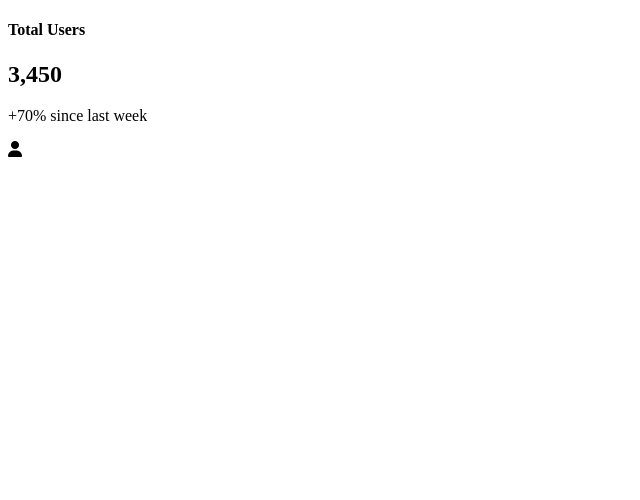
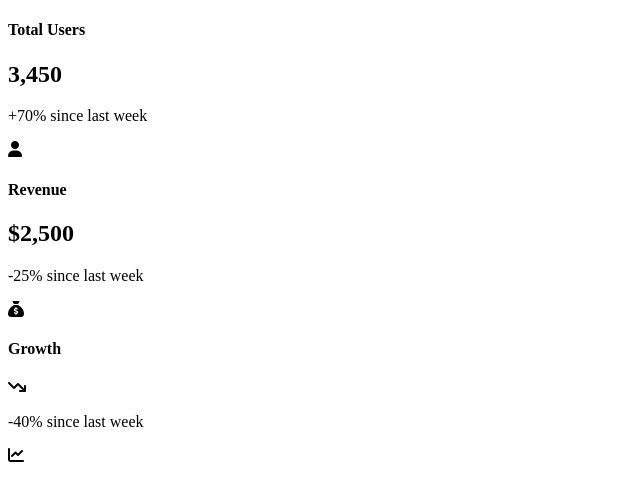
Before and after one commit to Eva-004/Dashboard-stats-card, a plain HTML site: page index.html in a window 1280 px wide. Shown: the whole page, without its empty margins (0-640 px from the left). Drawn offline with Linux system fonts and the light colour scheme.

Commit message:
Add revenue and growth section to dashboard

```diff
--- a/index.html
+++ b/index.html
@@ -23,13 +23,25 @@
         </div>
         <div class="card">
             <div class="revenue">
-
-        </div>
+              <h4>Revenue</h4>
+              <h2>$2,500</h2>
+              <p class="down">-25% <span>since last week</span></p>
+            </div>
+            <div class="icon">
+                <i class="fa-solid fa-sack-dollar"></i>
+            </div>
         </div>
        <div class="card">
          <div class="growth">
-
-        </div>
+           <h4>Growth</h4>
+           <div class="icon">
+                <i class="fa-solid fa-arrow-trend-down"></i>
+            </div>
+            <p class="down">-40% <span>since last week</span></p>
+         </div>
+         <div class="icon">
+                <i class="fa-solid fa-chart-line"></i>
+            </div>
        </div>
         <div class="card">
             <div class="order">
```
